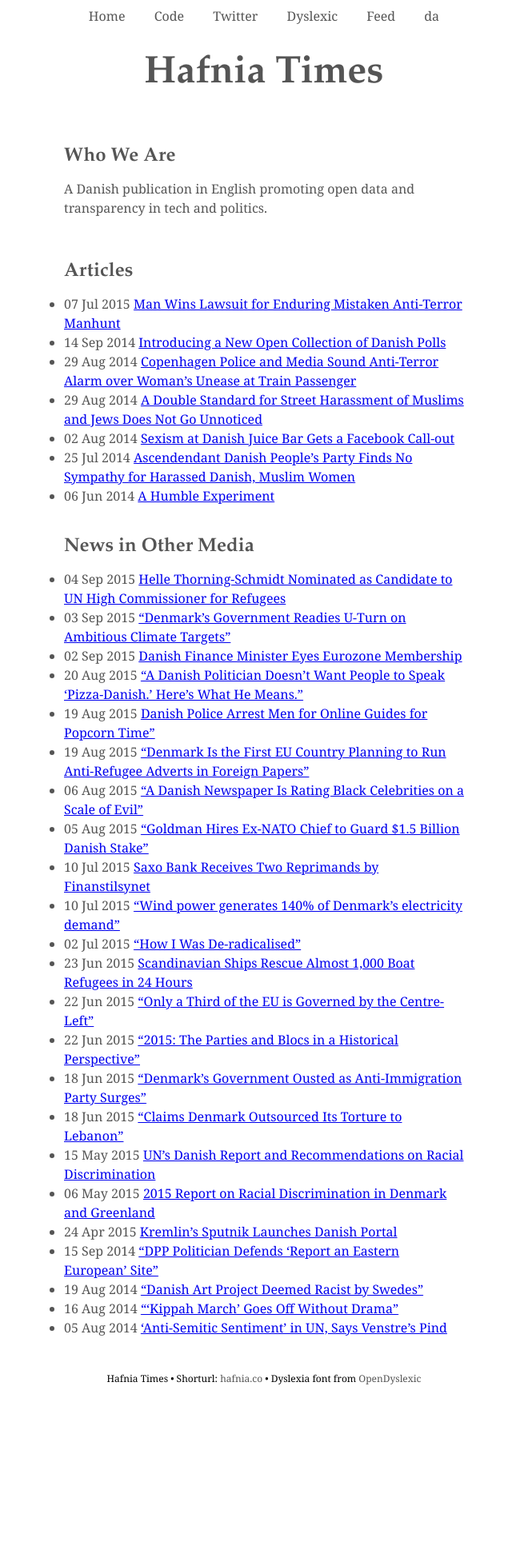
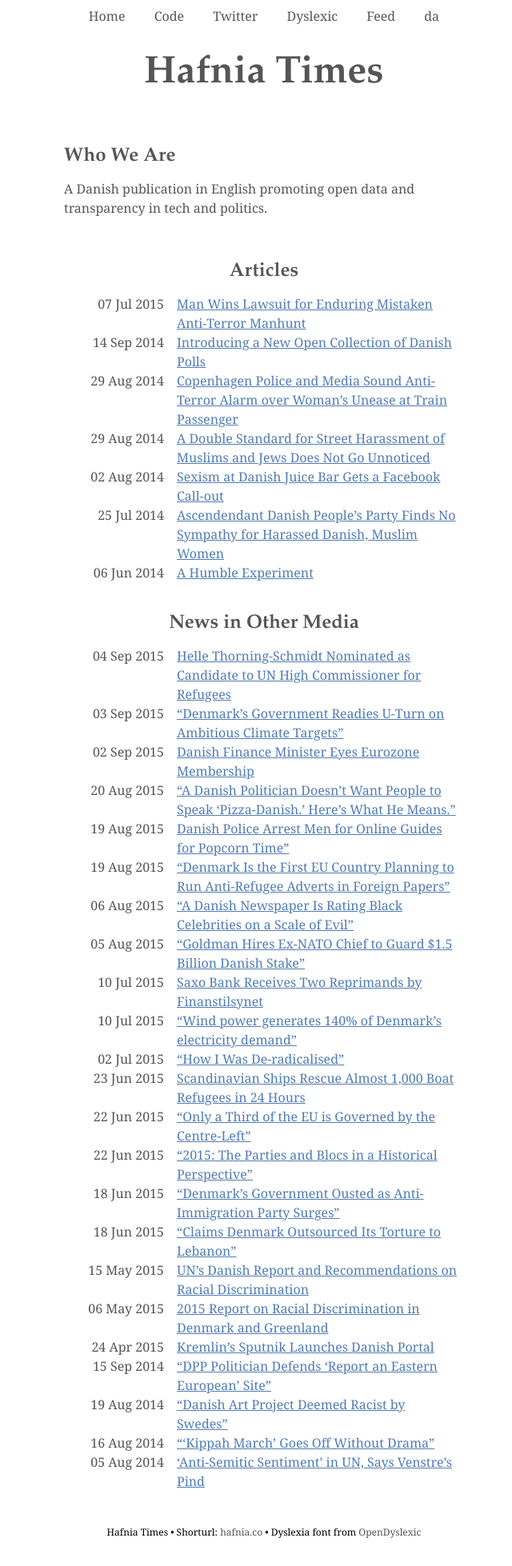
Before and after one commit to hafniatimes/hafniatimes.github.io, a Jekyll site: the page built from index.html, in a window 1280 px wide. Shown: the whole page at 80% size, without its empty margins (310-950 px from the left). Built offline with Jekyll 4.4.1, drawn with Linux system fonts in a browser that asks for light colours; before the commit the page ends 1766 px from its top, so only the background shows below that.

Commit message:
Convert from page.section to layout.section to support github-pages 96
Layout inheritance/subclassing is now invoked with {{ layout.value }}.

Closes hafniatimes/issues#22.
Closes github/pages-gem#322.

```diff
--- a/Gemfile
+++ b/Gemfile
@@ -3,4 +3,4 @@
 gem 'bundler-audit', '~> 0.5.0'
 gem 'html-proofer', '~> 3.0.6'
 gem 'kwalify', '~> 0.7.2'
-gem 'github-pages', '78'
+gem 'github-pages', '96'
--- a/_includes/meta/info.html
+++ b/_includes/meta/info.html
@@ -19,7 +19,7 @@
     {% if page.url %}
         <meta property="og:url" content="{{ site.url }}{{ page.url }}" />
     {% endif %}
-    {% if page.section != "frontpage" %}
+    {% if layout.section != "frontpage" %}
         <meta property="og:type" content="article" />
     {% endif %}
     {% if page.image %}
--- a/_includes/meta/languages.html
+++ b/_includes/meta/languages.html
@@ -15,7 +15,7 @@
 
 {% comment %} hreflang and og:locale:alternate {% endcomment %}
 {% comment %} Frontpage {% endcomment %}
-    {% if page.section == "frontpage" %}
+    {% if layout.section == "frontpage" %}
         {% for l in site.languages %}{% unless l.value == page_language %}
             <link
                 rel="alternate"
--- a/_layouts/default.html
+++ b/_layouts/default.html
@@ -38,7 +38,7 @@
         <meta name="description" content="{{ t.frontpage[page_language].description }}" />
     {% endif %}
         <link rel="canonical" href="{{ site.url }}{{ page.url }}" />
-    {% if page.section == "frontpage" %}
+    {% if layout.section == "frontpage" %}
         <link rel="shorturl" href="{{ site.shorturl }}{{ base_relative }}" />
     {% endif %}
         <link rel="stylesheet" type="text/css" href="/static/css/style.css" />
@@ -53,7 +53,7 @@
     {% include meta/languages.html %}
     {% include meta/info.html %}
     </head>
-    <body{% if page.section == "frontpage" %} id="frontpage"{% endif %}>
+    <body{% if layout.section == "frontpage" %} id="frontpage"{% endif %}>
         <div id="container">
         <div id="padder">
             {% include site-navigation.html %}
@@ -87,7 +87,7 @@
             ga("send", "pageview");
         </script>
     {% endunless %}{% endif %}
-    {% if site.html5_images != true and page.section != "frontpage" %}
+    {% if site.html5_images != true and layout.section != "frontpage" %}
         <script src="/static/js/retina.js"></script>
     {% endif %}
     {% if page.embedded_tweets == true %}
--- a/_layouts/frontpage.html
+++ b/_layouts/frontpage.html
@@ -2,7 +2,7 @@
 layout: default
 section: frontpage
 ---
-{% comment %}Do something better than page.section==frontpage for default.html{% endcomment %}
+{% comment %}Do something better than layout.section==frontpage for default.html{% endcomment %}
 {% assign u = site.translations.frontpage[page.lang] %} {% comment %}Refactor `.frontpage` to [page.layout]{% endcomment %}
 
 <section class="box" id="info" role="region">
```
